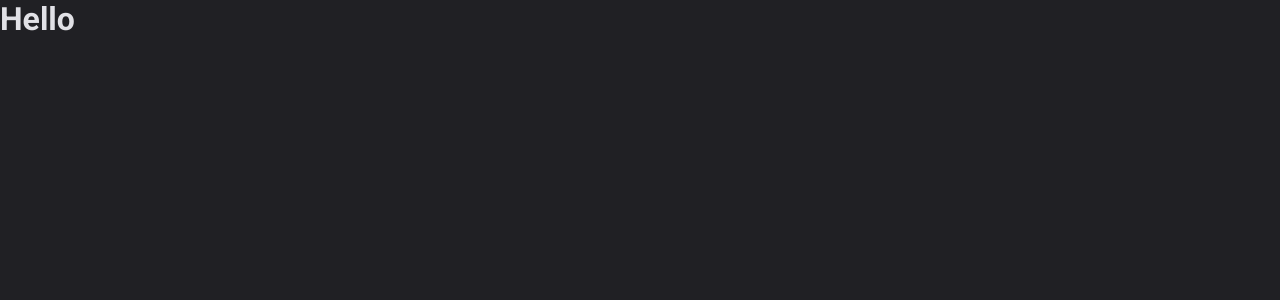
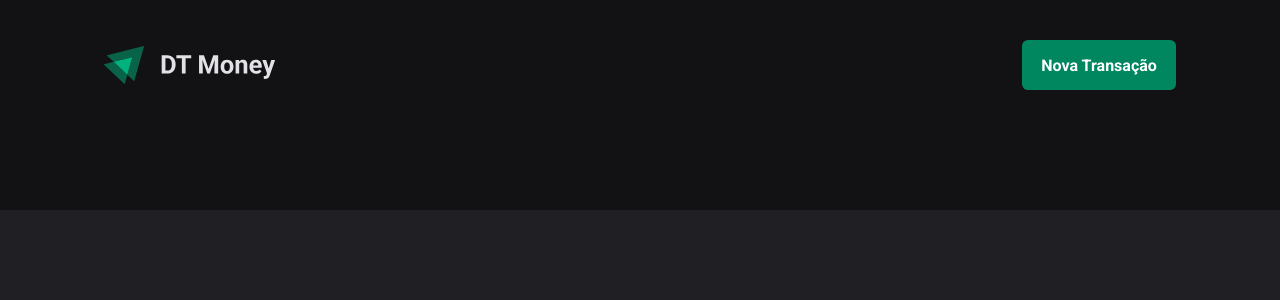
Before and after one commit to dyhalmeida/ignite-dtmoney, a React (Vite) app: page / in a window 1280 px wide. Shown: the top 300 px of the page. Built offline with nearby package versions, Linux system fonts and the light colour scheme.

Commit message:
Add Transactions page with Header component

```diff
--- a/src/App.tsx
+++ b/src/App.tsx
@@ -1,4 +1,5 @@
 import { ThemeProvider } from "styled-components";
+import { Transactions } from "./pages/Transactions";
 import { GlobalStyle } from "./styles/global";
 import { defaultTheme } from "./styles/themes/default";
 
@@ -8,7 +9,7 @@
   return (
     <ThemeProvider theme={defaultTheme}>
       <GlobalStyle />
-      <h1>Hello</h1>
+      <Transactions />
     </ThemeProvider>
   )
 }
--- /dev/null
+++ b/src/pages/Transactions/index.tsx
@@ -0,0 +1,9 @@
+import { Header } from "../../components/Header";
+
+export function Transactions() {
+    return (
+        <div>
+            <Header />
+        </div>
+    )
+}
```
